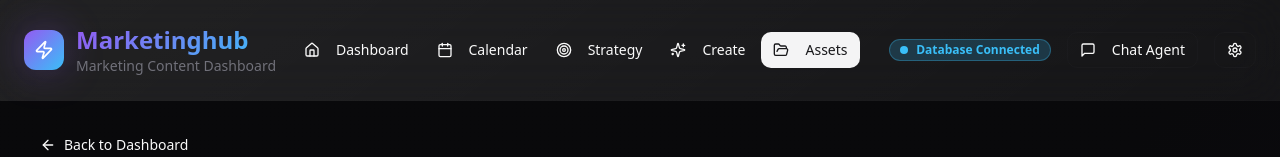
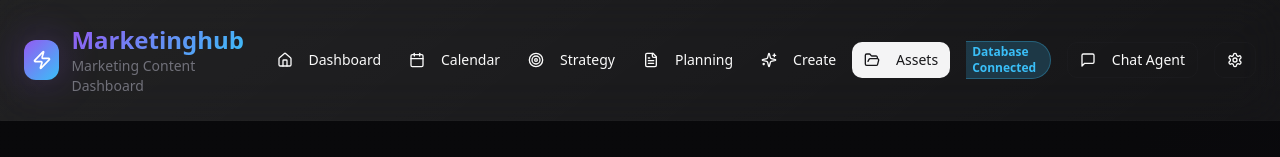
Before and after one commit to guidingv/n8n-spark-studio, a React (Vite) app: page /assets in a window 1280 px wide. Shown: the top 157 px of the page. Built offline with nearby package versions, Linux system fonts and the light colour scheme; the HTML template or start-up script is replaced by a standard one.

Commit message:
Add Content Planning Navigation
Add a new navigation link for "Content Planning" next to "Strategy" and "Create" in the dashboard header.

```diff
--- a/src/components/dashboard/DashboardHeader.tsx
+++ b/src/components/dashboard/DashboardHeader.tsx
@@ -1,7 +1,7 @@
 import { useState } from "react";
 import { Badge } from "@/components/ui/badge";
 import { Button } from "@/components/ui/button";
-import { Settings, Zap, MessageSquare, Calendar, FolderOpen, Home, Sparkles, Target } from "lucide-react";
+import { Settings, Zap, MessageSquare, Calendar, FolderOpen, Home, Sparkles, Target, FileText } from "lucide-react";
 import { Link, useLocation } from "react-router-dom";
 
 export const DashboardHeader = () => {
@@ -55,6 +55,16 @@ export const DashboardHeader = () => {
               <span>Strategy</span>
             </Button>
           </Link>
+          <Link to="/planning">
+            <Button
+              variant={location.pathname === "/planning" ? "secondary" : "ghost"}
+              size="sm"
+              className="flex items-center space-x-2"
+            >
+              <FileText className="w-4 h-4" />
+              <span>Planning</span>
+            </Button>
+          </Link>
           <Link to="/create">
             <Button
               variant={location.pathname === "/create" ? "secondary" : "ghost"}
```
